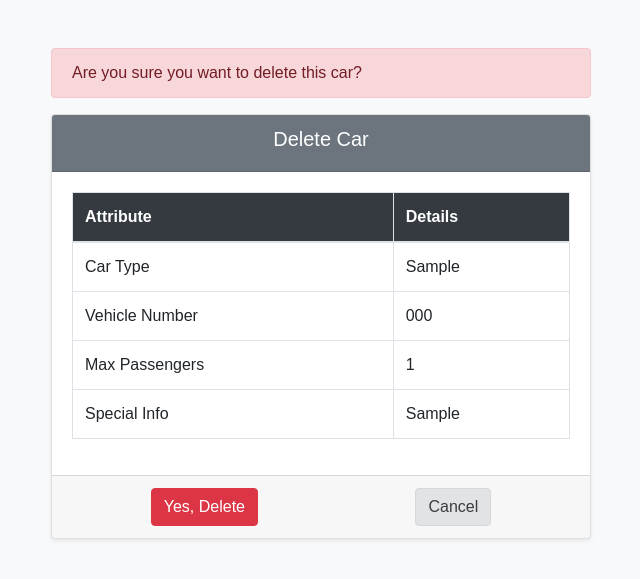
After one commit to yyxff/GoTogether, a Django app: page /user/car/delete/1/ in a window 1280 px wide. The commit adds this page. Shown: the top 579 px of the page, without its empty margins (319-959 px from the left). Run offline with Django 5.2, Linux system fonts and the light colour scheme; a user stored in the database is signed in; tables that the repository leaves empty hold one stand-in row (values such as "Sample post"); some libraries are stand-ins or nearby versions.

Commit message:
Update: GUI & user logic

```diff
--- a/docker-deploy/web-app/ride/views.py
+++ b/docker-deploy/web-app/ride/views.py
@@ -1,3 +1,4 @@
+from django.contrib.auth.decorators import login_required
 from django.shortcuts import render, redirect, reverse
 from .forms import NewRideForm
 from django.views.decorators.http import require_http_methods
@@ -35,6 +36,9 @@ def new_ride_view(request):
         else:
             return render(request, 'ride/new_ride.html', context={'form': form, 'success': False})
 
+@login_required(login_url='/user/login/')
 def ride_view(request):
     rides = RideModel.objects.filter(owner__exact=request.user)
     return render(request, 'ride/ride.html', context={'my_rides':rides})
+
+# TODO: add a view for share ride form
--- a/docker-deploy/web-app/user/forms.py
+++ b/docker-deploy/web-app/user/forms.py
@@ -133,12 +133,12 @@ class DriverRegisterForm(forms.Form):
 class CarForm(forms.ModelForm):
     class Meta:
         model = CarModel
-        fields = '__all__'
+        exclude = ['user',]
         widgets = {
             'vehicle_type': forms.TextInput(attrs={'class': 'form-control', 'placeholder': 'Enter vehicle type'}),
             'vehicle_number': forms.TextInput(attrs={'class': 'form-control', 'placeholder': 'Enter vehicle number'}),
             'max_passenger': forms.NumberInput(attrs={'class': 'form-control', 'placeholder': 'Enter maximum passengers'}),
-            'sp_info': forms.Textarea(attrs={'class': 'form-control', 'placeholder': 'Enter special information', 'style': 'height:150px;'}),
+            'sp_info': forms.Textarea(attrs={'class': 'form-control', 'placeholder': 'Enter special information (Optional)', 'style': 'height:150px;'}),
         }
 
     def clean_max_passenger(self):
--- /dev/null
+++ b/docker-deploy/web-app/user/templates/user/confirm_car_delete.html
@@ -0,0 +1,95 @@
+<!DOCTYPE html>
+<html lang="en">
+<head>
+    <meta charset="UTF-8">
+    <meta name="viewport" content="width=device-width, initial-scale=1.0">
+    <title>Register Page</title>
+    <link rel="stylesheet" href="https://maxcdn.bootstrapcdn.com/bootstrap/4.5.2/css/bootstrap.min.css">
+    <style>
+        body {
+            font-family: Arial, sans-serif;
+            background-color: #f8f9fa;
+            margin: 20px;
+        }
+        h3 {
+            text-align: center;
+            margin-bottom: 20px;
+            color: #343a40;
+        }
+        .table-container {
+            max-width: 1000px;
+            margin: 0 auto;
+            background-color: #ffffff;
+            padding: 20px;
+            border-radius: 8px;
+            box-shadow: 0 4px 6px rgba(0, 0, 0, 0.1);
+        }
+        .table thead th {
+            background-color: #343a40;
+            color: white;
+        }
+        .table tbody tr:hover {
+            background-color: #f1f1f1;
+        }
+    </style>
+</head>
+<body class="bg-light">
+    <div class="container mt-5">
+        <div class="row justify-content-center">
+            <div class="col-md-6">
+                <div class="alert alert-danger" role="alert">
+                        Are you sure you want to delete this car?
+                </div>
+                <div class="card shadow-sm">
+                    <div class="card-header bg-secondary text-white text-center">
+                        <h5>Delete Car</h5>
+                    </div>
+                    <div class="card-body">
+
+                        <div class="table-responsive">
+                        <table class="table table-bordered">
+                            <thead>
+                                <tr>
+                                    <th scope="col">Attribute</th>
+                                    <th scope="col">Details</th>
+                                </tr>
+                            </thead>
+                            <tbody>
+                                <tr>
+                                    <td>Car Type</td>
+                                    <td>{{ object.vehicle_type }}</td>
+                                </tr>
+                                <tr>
+                                    <td>Vehicle Number</td>
+                                    <td>{{ object.vehicle_number }}</td>
+                                </tr>
+                                <tr>
+                                    <td>Max Passengers</td>
+                                    <td>{{ object.max_passenger }}</td>
+                                </tr>
+                                <tr>
+                                    <td>Special Info</td>
+                                    <td>{{ object.sp_info }}</td>
+                                </tr>
+                            </tbody>
+                        </table>
+                        </div>
+
+                    </div>
+                    <div class="card-footer text-center">
+                        <form action="" method="post" class="d-flex justify-content-around align-items-center">
+                            {% csrf_token %}
+                            <button type="submit" class="btn btn-danger">Yes, Delete</button>
+                            <a href="{% url 'user:display_car' %}" class="btn alert-secondary">Cancel</a>
+                        </form>
+                    </div>
+                </div>
+            </div>
+        </div>
+    </div>
+
+    <script src="https://code.jquery.com/jquery-3.5.1.slim.min.js"></script>
+    <script src="https://cdn.jsdelivr.net/npm/@popperjs/core@2.9.3/dist/umd/popper.min.js"></script>
+    <script src="https://maxcdn.bootstrapcdn.com/bootstrap/4.5.2/js/bootstrap.min.js"></script>
+</body>
+</html>
--- a/docker-deploy/web-app/user/templates/user/register.html
+++ b/docker-deploy/web-app/user/templates/user/register.html
@@ -4,20 +4,17 @@
     <meta charset="UTF-8">
     <meta name="viewport" content="width=device-width, initial-scale=1.0">
     <title>Register Page</title>
-    <!-- 引入 Bootstrap CSS -->
     <link rel="stylesheet" href="https://maxcdn.bootstrapcdn.com/bootstrap/4.5.2/css/bootstrap.min.css">
 </head>
 <body class="bg-light">
     <div class="container mt-5">
         <div class="row justify-content-center">
             <div class="col-md-6">
-                <!-- 卡片樣式 -->
                 <div class="card shadow-sm">
                     <div class="card-header bg-secondary text-white text-center">
                         <h3>Register Page</h3>
                     </div>
                     <div class="card-body">
-                        <!-- 註冊表單 -->
                         <form action="" method="post" class="needs-validation" novalidate>
                             {% csrf_token %}
 
@@ -54,12 +51,10 @@
                                 {% endif %}
                             </div>
 
-                            <!-- 提交按鈕 -->
                             <button type="submit" class="btn btn-success btn-block">Submit</button>
                         </form>
                     </div>
                     <div class="card-footer text-center">
-                        <!-- 返回首頁按鈕 -->
                         <button type="button" class="btn btn-secondary" onclick="window.location.href='{% url 'index' %}'">戻る</button>
                     </div>
                 </div>
@@ -67,7 +62,6 @@
         </div>
     </div>
 
-    <!-- 引入 Bootstrap JS 和依賴庫（可選） -->
     <script src="https://code.jquery.com/jquery-3.5.1.slim.min.js"></script>
     <script src="https://cdn.jsdelivr.net/npm/@popperjs/core@2.9.3/dist/umd/popper.min.js"></script>
     <script src="https://maxcdn.bootstrapcdn.com/bootstrap/4.5.2/js/bootstrap.min.js"></script>
--- a/docker-deploy/web-app/user/urls.py
+++ b/docker-deploy/web-app/user/urls.py
@@ -8,5 +8,7 @@ urlpatterns = [
     path('login/', views.login_view, name='login'),
     path('logout/', views.logout_view, name='logout'),
     path('register/driver', views.register_driver_view, name='register_driver'),
-    path('revise_info', views.revise_car_view, name='revise_info'),
+    path('car/revise/<int:pk>/', views.revise_car_view, name='revise_info'),
+    path('car/delete/<int:pk>/', views.delete_car_view.as_view(), name='delete_car'),
+    path('car/info/', views.display_car_view, name='display_car'),
 ]
--- a/docker-deploy/web-app/user/views.py
+++ b/docker-deploy/web-app/user/views.py
@@ -1,8 +1,12 @@
 from http.client import responses
 
 from django.contrib.auth import login, logout
+from django.contrib.auth.decorators import login_required
 from django.forms import modelformset_factory
-from django.shortcuts import render, redirect, reverse, HttpResponse
+from django.shortcuts import render, redirect, reverse, HttpResponse, get_object_or_404
+from django.urls import reverse_lazy
+from django.views.generic import DeleteView
+
 from .forms import RegisterForm, LoginForm, DriverRegisterForm, CarForm
 from django.views.decorators.http import require_http_methods
 from .models import RSSUser, CarModel
@@ -58,6 +62,8 @@ def logout_view(request):
 def register_driver_view(request):
     if not request.user.is_authenticated:
         return redirect(reverse('user:login'))
+    if request.user.is_driver:
+        return redirect(reverse('index'))
     if request.method == 'GET':
         form = DriverRegisterForm()
         return render(request, 'user/driver_register.html', context={'form': form})
@@ -87,21 +93,21 @@ def register_driver_view(request):
             return render(request, 'user/driver_register.html', context={'form': form, 'form_error': form_error})
 
 @require_http_methods(['GET', 'POST'])
-def revise_car_view(request):
-    if not request.user.is_authenticated:
-        return redirect(reverse('user:login'))
-    CarFormSet = modelformset_factory(CarModel,
-                                      form=CarForm,
-                                      fields=('vehicle_type', 'vehicle_number', 'max_passenger', 'sp_info'),
-                                      extra=0)
-    cars = CarModel.objects.filter(user=request.user)
+@login_required(login_url='/user/login/')
+def revise_car_view(request, pk):
     if request.method == 'GET':
-        formset = CarFormSet(queryset=cars)
-        return render(request, 'user/user_info.html', context={'forms': formset})
-    else:
-        formset = CarFormSet(request.POST, queryset=cars)
-        if formset.is_valid():
-            formset.save()
-            return render(request, 'user/user_info.html', context={'forms': formset, 'is_success': True})
-        else:
-            return render(request, 'user/user_info.html', context={'forms': formset, 'is_success': False})
+        car = request.user.cars.get(pk=pk)
+        form = CarForm(instance=car)
+        return render(request, 'user/revise_car_info.html', context={'car': car, 'form':form})
+
+class delete_car_view(DeleteView):
+    model = CarModel
+    template_name = 'user/confirm_car_delete.html'
+    success_url = reverse_lazy('index')
+
+    def get_queryset(self):
+        return self.model.objects.filter(user=self.request.user)
+
+@login_required(login_url='/user/login/')
+def display_car_view(request):
+    return render(request, 'user/display_car_info.html')
```
Also changed, not shown: docker-deploy/web-app/ride/templates/ride/ride.html (+59 -5 lines), docker-deploy/web-app/templates/base.html (+48 -39 lines), docker-deploy/web-app/user/templates/user/display_car_info.html (added, +82 -0 lines), docker-deploy/web-app/user/templates/user/revise_car_info.html (renamed from docker-deploy/web-app/user/templates/user/user_info.html, +6 -13 lines), docker-deploy/web-app/ride/forms.py (line endings or trailing spaces).
